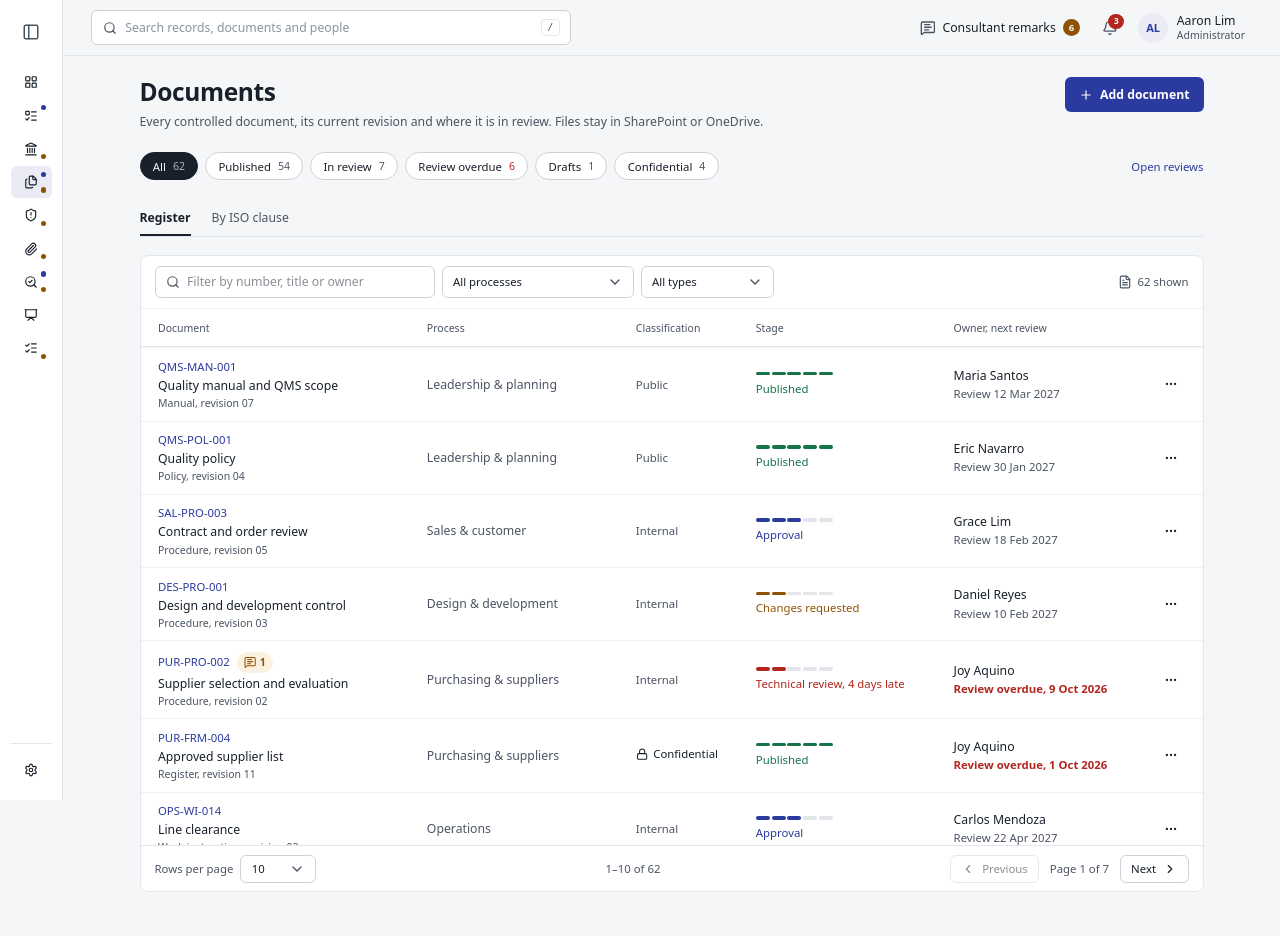
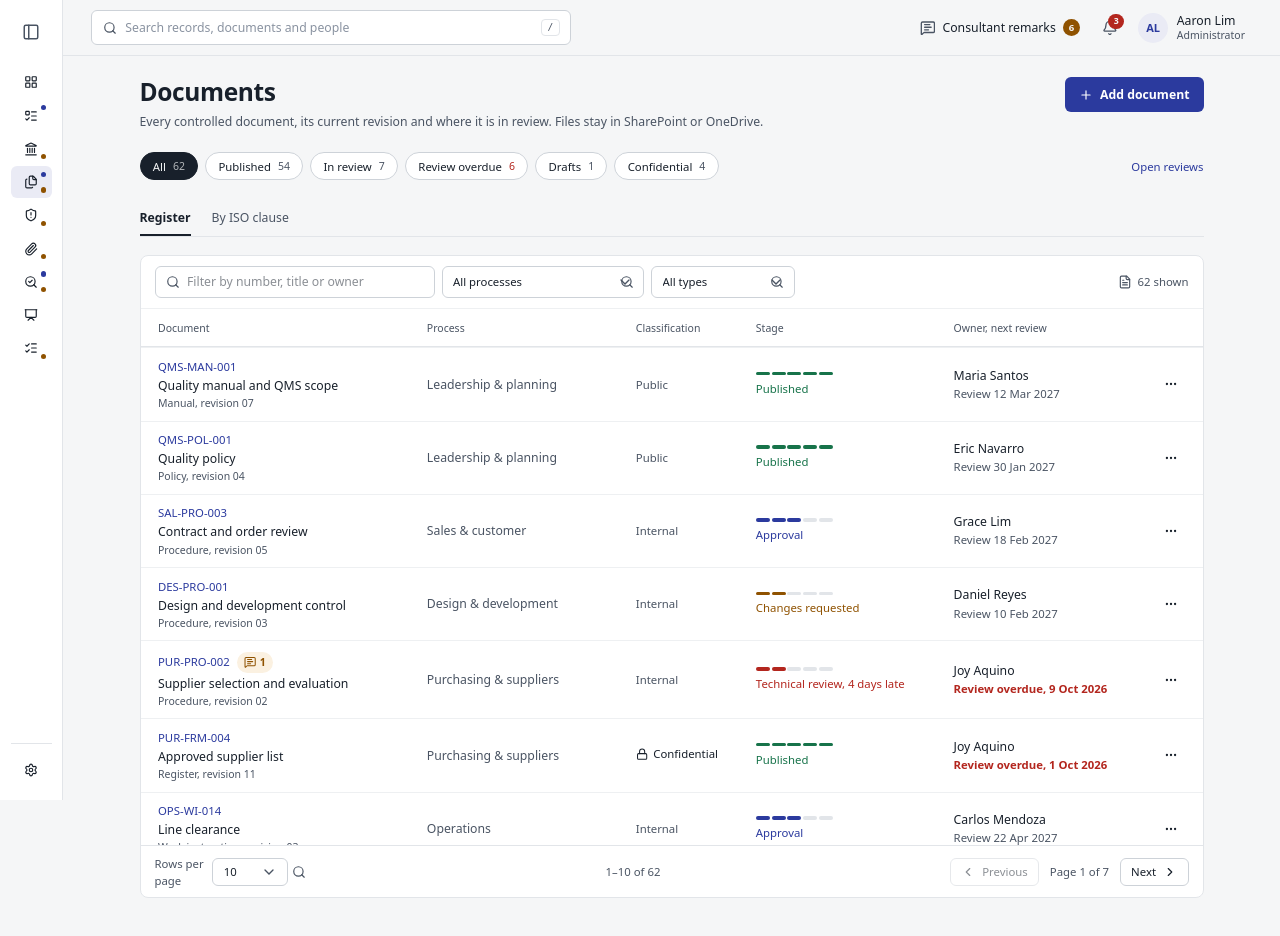
Before and after one commit to dbauto/afdhlskdfs-iqms-preview, a React (Vite) app in the folder app/: page /documents in a window 1280 px wide. Shown: the top 936 px of the page. Built offline with nearby package versions, Linux system fonts and the light colour scheme.

Commit message:
feat: add keyword search to all native dropdown inputs without replacing selects

```diff
--- a/app/src/components/ui/input.tsx
+++ b/app/src/components/ui/input.tsx
@@ -1,6 +1,8 @@
 import * as React from "react"
+import { CheckIcon, SearchIcon } from "lucide-react"
 
 import { cn } from "@/lib/utils"
+import { DropdownMenu, DropdownMenuContent, DropdownMenuItem, DropdownMenuTrigger } from "@/components/ui/dropdown-menu"
 
 const fieldBase =
   "w-full min-w-0 rounded-sm border border-input bg-card px-3 text-sm text-foreground outline-none transition-[box-shadow,border-color] placeholder:text-faint focus-visible:border-ring focus-visible:shadow-[0_0_0_3px_var(--accent)] focus-visible:outline-none aria-invalid:border-destructive aria-invalid:shadow-[0_0_0_3px_var(--overdue-tint)] disabled:cursor-not-allowed disabled:bg-background disabled:text-muted-foreground"
@@ -13,20 +15,112 @@ function Textarea({ className, ...props }: React.ComponentProps<"textarea">) {
   return <textarea data-slot="textarea" className={cn(fieldBase, "min-h-24 py-2.5 leading-normal", className)} {...props} />
 }
 
-/** Native select, styled to match. Used for short option lists and rows per page. */
-function NativeSelect({ className, children, ...props }: React.ComponentProps<"select">) {
+type SelectOption = { value: string; label: string; disabled: boolean; selected: boolean }
+
+/**
+ * Retain the native select (and its form value, onChange, keyboard and Playwright contracts),
+ * while offering keyword search on desktop and touch devices. Option lists are read from
+ * the rendered select so dynamic PeopleOptions and optgroups are searched too.
+ */
+function NativeSelect({ className, children, disabled, multiple, ...props }: React.ComponentProps<"select">) {
+  const select = React.useRef<HTMLSelectElement>(null)
+  const search = React.useRef<HTMLInputElement>(null)
+  const [open, setOpen] = React.useState(false)
+  const [query, setQuery] = React.useState("")
+  const [options, setOptions] = React.useState<SelectOption[]>([])
+  const [menuWidth, setMenuWidth] = React.useState(240)
+  const shown = options.filter((o) => o.label.toLocaleLowerCase().includes(query.trim().toLocaleLowerCase()) || o.value.toLocaleLowerCase().includes(query.trim().toLocaleLowerCase()))
+
+  const onOpenChange = (next: boolean) => {
+    if (next && select.current) {
+      setOptions(Array.from(select.current.options, (o) => ({
+        value: o.value,
+        label: o.textContent?.trim() || o.value,
+        disabled: o.disabled || Boolean(o.closest("optgroup[disabled]")),
+        selected: o.selected,
+      })))
+      setMenuWidth(Math.min(select.current.getBoundingClientRect().width, window.innerWidth - 32))
+      setQuery("")
+    }
+    setOpen(next)
+  }
+  const choose = (value: string) => {
+    const el = select.current
+    if (!el) return
+    if (multiple) {
+      const option = Array.from(el.options).find((o) => o.value === value)
+      if (option && !option.disabled) option.selected = !option.selected
+      setOptions((previous) => previous.map((o) => o.value === value ? { ...o, selected: !o.selected } : o))
+    } else {
+      el.value = value
+      setOpen(false)
+    }
+    // React listens for the native change event on select; controlled form owners
+    // continue to receive exactly the same value as from the native dropdown.
+    el.dispatchEvent(new Event("change", { bubbles: true }))
+    el.focus()
+  }
+
   return (
+    <span className={cn("relative inline-flex min-w-0 max-w-full", className?.includes("w-auto") ? "w-auto" : "w-full")}>
       <select
+        ref={select}
         data-slot="native-select"
-      className={cn(
-        fieldBase,
-        "h-10 cursor-pointer appearance-none pr-9",
-        className
-      )}
+        className={cn(fieldBase, "h-10 cursor-pointer appearance-none pr-12", className)}
+        disabled={disabled}
+        multiple={multiple}
         {...props}
       >
         {children}
       </select>
+      <DropdownMenu open={open} onOpenChange={onOpenChange}>
+        <DropdownMenuTrigger asChild>
+          <button
+            type="button"
+            disabled={disabled}
+            aria-label={`Search ${props["aria-label"] || "dropdown options"}`}
+            title="Search options"
+            className="absolute right-1 top-1/2 flex size-8 -translate-y-1/2 cursor-pointer items-center justify-center rounded-sm text-muted-foreground hover:bg-secondary focus-visible:outline-2 focus-visible:outline-ring disabled:cursor-not-allowed disabled:opacity-50"
+          >
+            <SearchIcon className="size-4" aria-hidden="true" />
+          </button>
+        </DropdownMenuTrigger>
+        <DropdownMenuContent
+          align="end"
+          style={{ width: menuWidth }}
+          className="flex max-h-[min(22rem,var(--radix-dropdown-menu-content-available-height,22rem))] min-w-0 flex-col p-0"
+          onOpenAutoFocus={(event) => { event.preventDefault(); search.current?.focus() }}
+        >
+          <div className="flex items-center gap-2 border-b border-rule-soft px-3">
+            <SearchIcon className="size-4 shrink-0 text-muted-foreground" aria-hidden="true" />
+            <input
+              ref={search}
+              type="search"
+              value={query}
+              onChange={(event) => setQuery(event.target.value)}
+              onKeyDown={(event) => { if (event.key !== "Escape") event.stopPropagation() }}
+              placeholder="Type to find an option"
+              aria-label="Search options"
+              className="h-10 w-full min-w-0 bg-transparent text-sm text-foreground outline-none placeholder:text-muted-foreground"
+            />
+          </div>
+          <div className="min-h-0 flex-1 overflow-y-auto overscroll-contain p-1">
+            {shown.length === 0 && <p className="px-2.5 py-3 text-[0.8125rem] text-muted-foreground">No matching options.</p>}
+            {shown.map((option, index) => (
+              <DropdownMenuItem
+                key={option.value + ":" + index}
+                disabled={option.disabled}
+                onSelect={(event) => { event.preventDefault(); choose(option.value) }}
+                className="min-h-9 h-auto"
+              >
+                <span className="min-w-0 flex-1 break-words">{option.label}</span>
+                {option.selected && <CheckIcon className="size-4 shrink-0 text-primary" aria-label="Selected" />}
+              </DropdownMenuItem>
+            ))}
+          </div>
+        </DropdownMenuContent>
+      </DropdownMenu>
+    </span>
   )
 }
 
```
Lines whose indentation alone changed are shown as unchanged.
